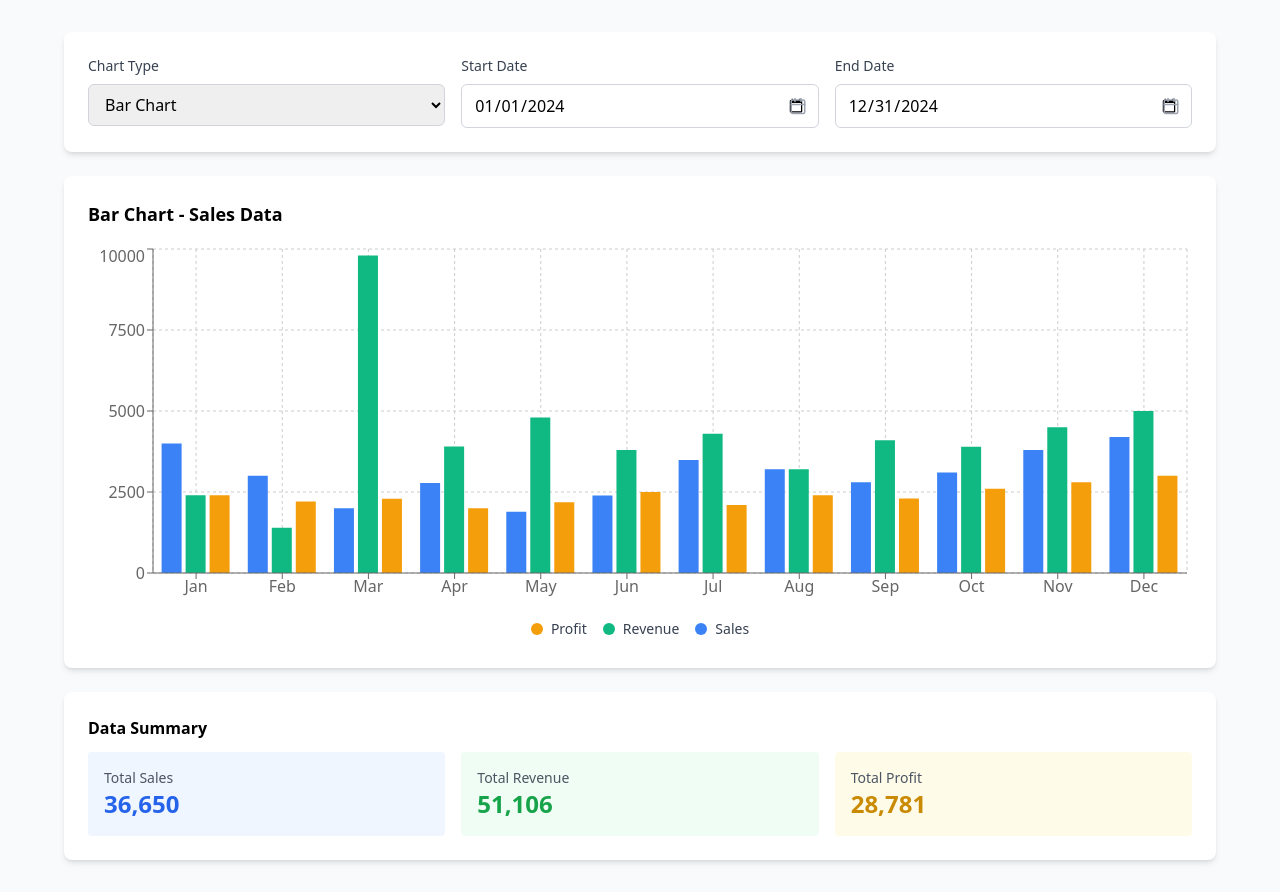
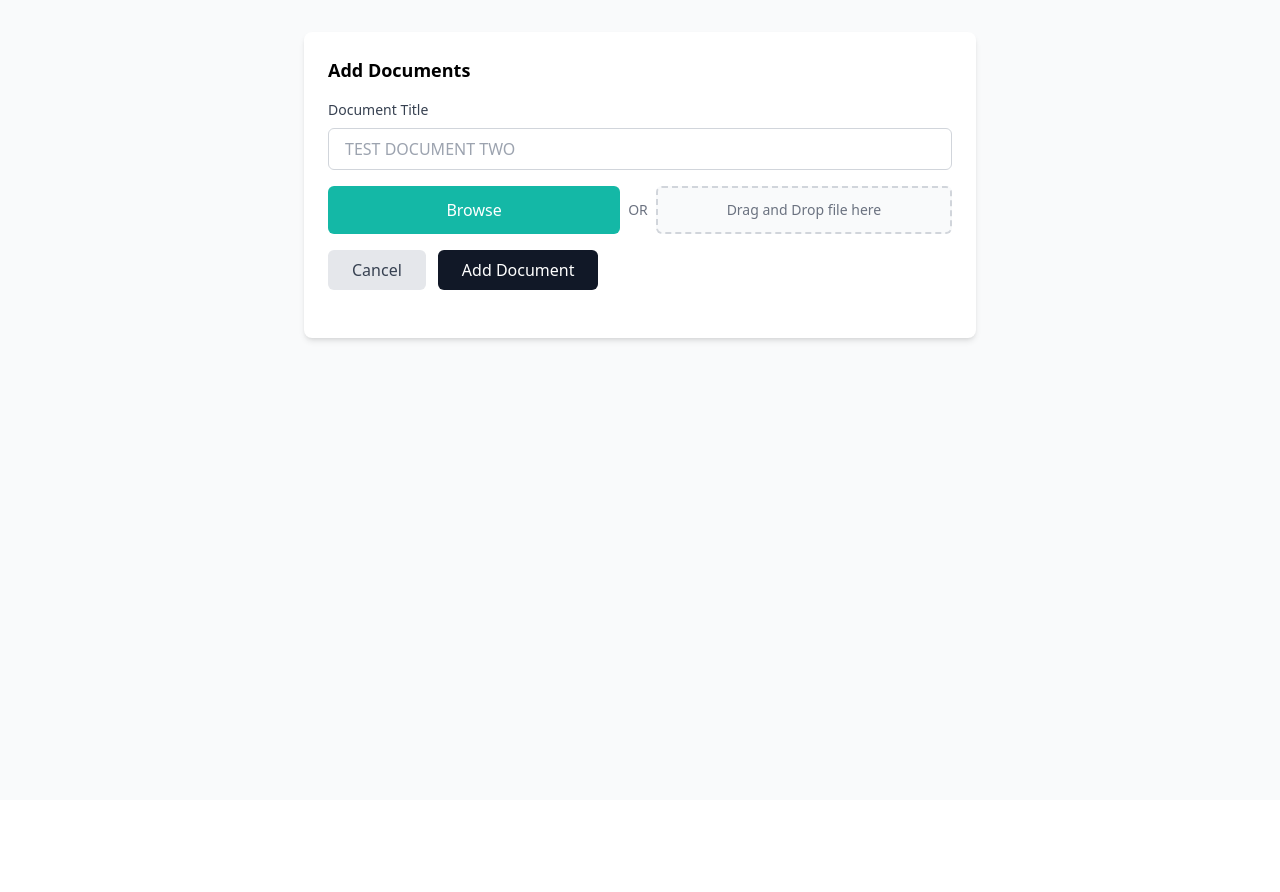
Before and after one commit to blifee/React_Task_DB, a React (Vite) app: page / in a window 1280 px wide. After the commit the page ends 800 px from the top, so only its background shows below. Built offline with nearby package versions, Linux system fonts and the light colour scheme.

Commit message:
Update App.jsx

```diff
--- a/src/App.jsx
+++ b/src/App.jsx
@@ -9,9 +9,9 @@ function App() {
     <>
      {/* <DateTimePicker /> */}
       {/* <MultiSelectDropdown /> */}
-        <ChartWidget />
-       {/* <MultiDocumentUpload />
-      <AIImplementation/> */}
+        {/* <ChartWidget /> */}
+        <MultiDocumentUpload />
+      {/* <AIImplementation/>  */}
     </>
   )
 }
```
